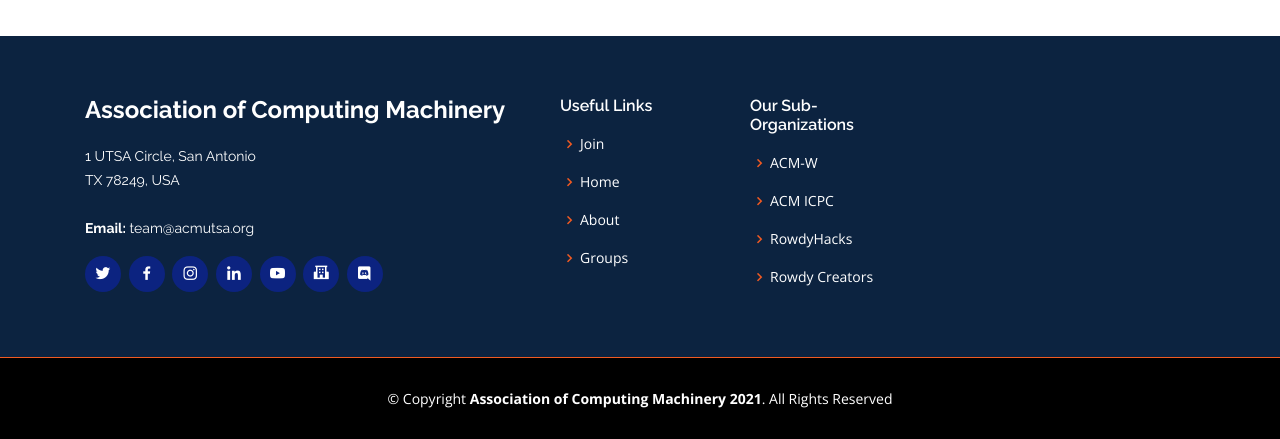
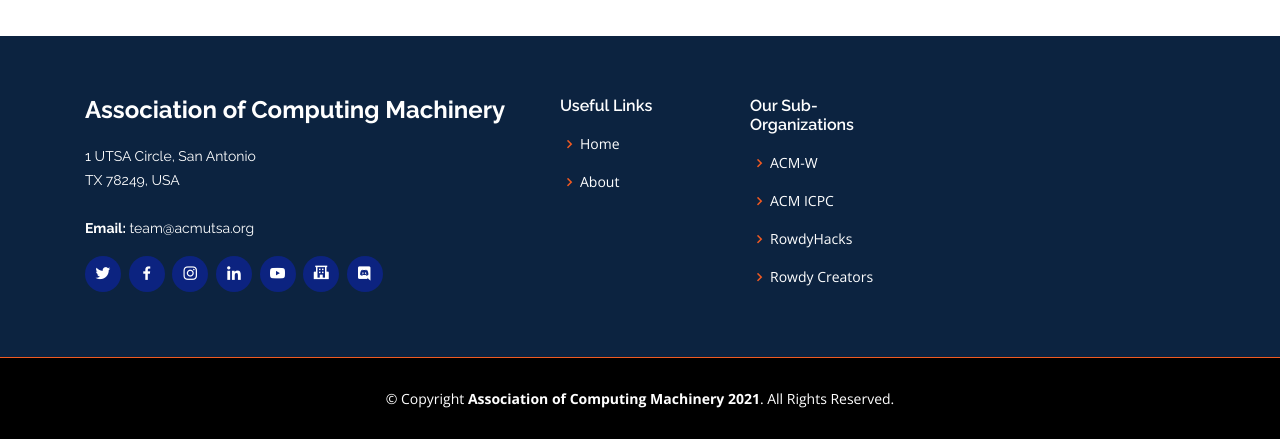
Before and after one commit to acmutsa/acmutsa.github.io, a Jekyll site: the page built from index.html, in a window 1280 px wide and 900 px high, scrolled down 3948 px, cut to the strip 461-900 px from the top of the window. Built offline with Jekyll 4.4.1, drawn with Linux system fonts in a browser that asks for light colours; nearby versions of some CDN libraries; the list of posts is cut into pages by our own code.

Commit message:
updated footer links

```diff
--- a/_includes/footer.html
+++ b/_includes/footer.html
@@ -20,10 +20,10 @@
         <div class="col-lg-2 col-md-2 footer-links d-none d-md-block">
           <h4>Useful Links</h4>
           <ul>
-            <li><i class="bx bx-chevron-right"></i> <a href="information/join.html">Join</a></li>
-            <li><i class="bx bx-chevron-right"></i> <a href="index.html#hero" class="scrollto">Home</a></li>
-            <li><i class="bx bx-chevron-right"></i> <a href="index.html#about" class="scrollto">About</a></li>
-            <li><i class="bx bx-chevron-right"></i> <a href="index.html#features" class="scrollto">Groups</a></li>
+<!--            <li><i class="bx bx-chevron-right"></i> <a href="information/join.html">Join</a></li>-->
+            <li><i class="bx bx-chevron-right"></i> <a href="{{ site.baseurl }}/" class="scrollto">Home</a></li>
+            <li><i class="bx bx-chevron-right"></i> <a href="/acmutsa.github.io/index.html#about" class="scrollto">About</a></li>
+<!--            <li><i class="bx bx-chevron-right"></i> <a href="index.html#features" class="scrollto">Groups</a></li>-->
           </ul>
         </div>
 
@@ -42,7 +42,7 @@
 
   <div class="container">
     <div class="copyright">
-      &copy; Copyright <strong><span>Association of Computing Machinery</span> {{ site.time | date: '%Y' }}</strong>. All Rights Reserved
+      &copy; Copyright <strong><span>Association of Computing Machinery</span> {{ site.time | date: '%Y' }}</strong>. All Rights Reserved.
     </div>
   </div>
 </footer>
```
